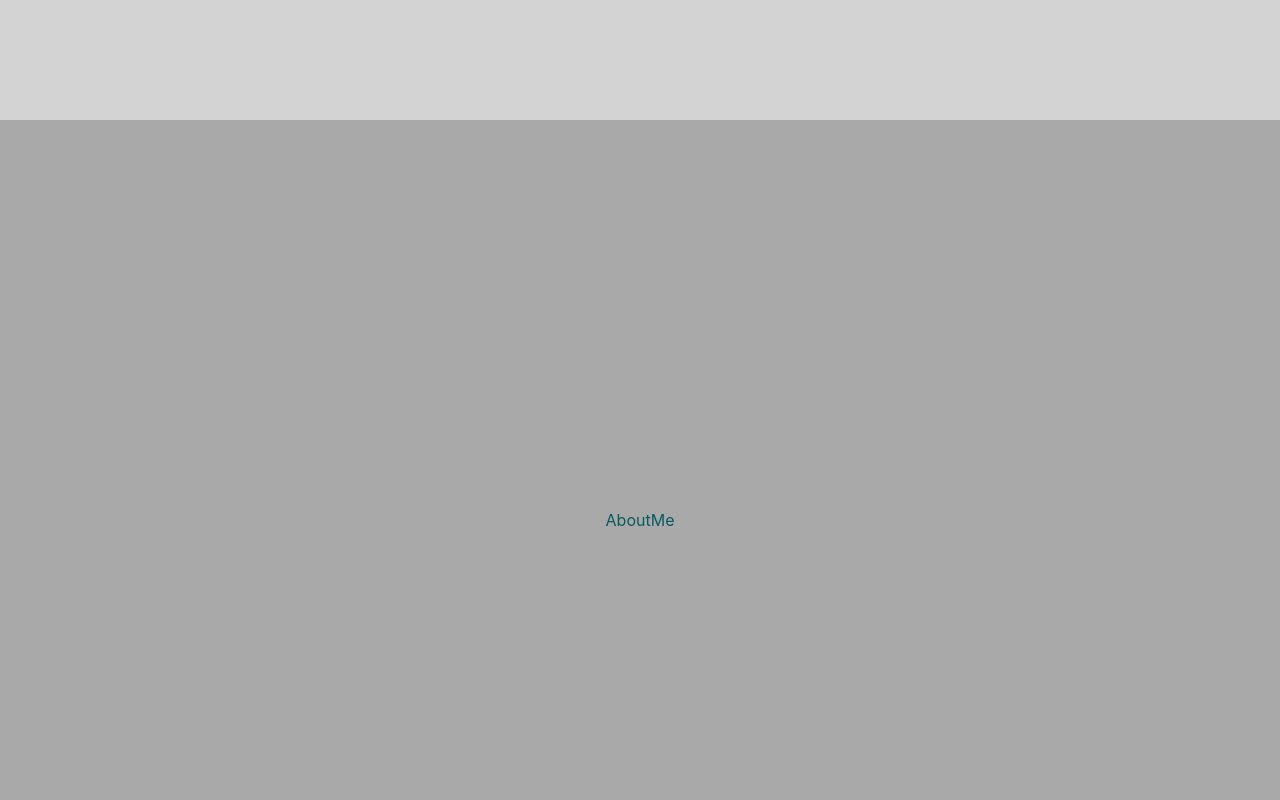
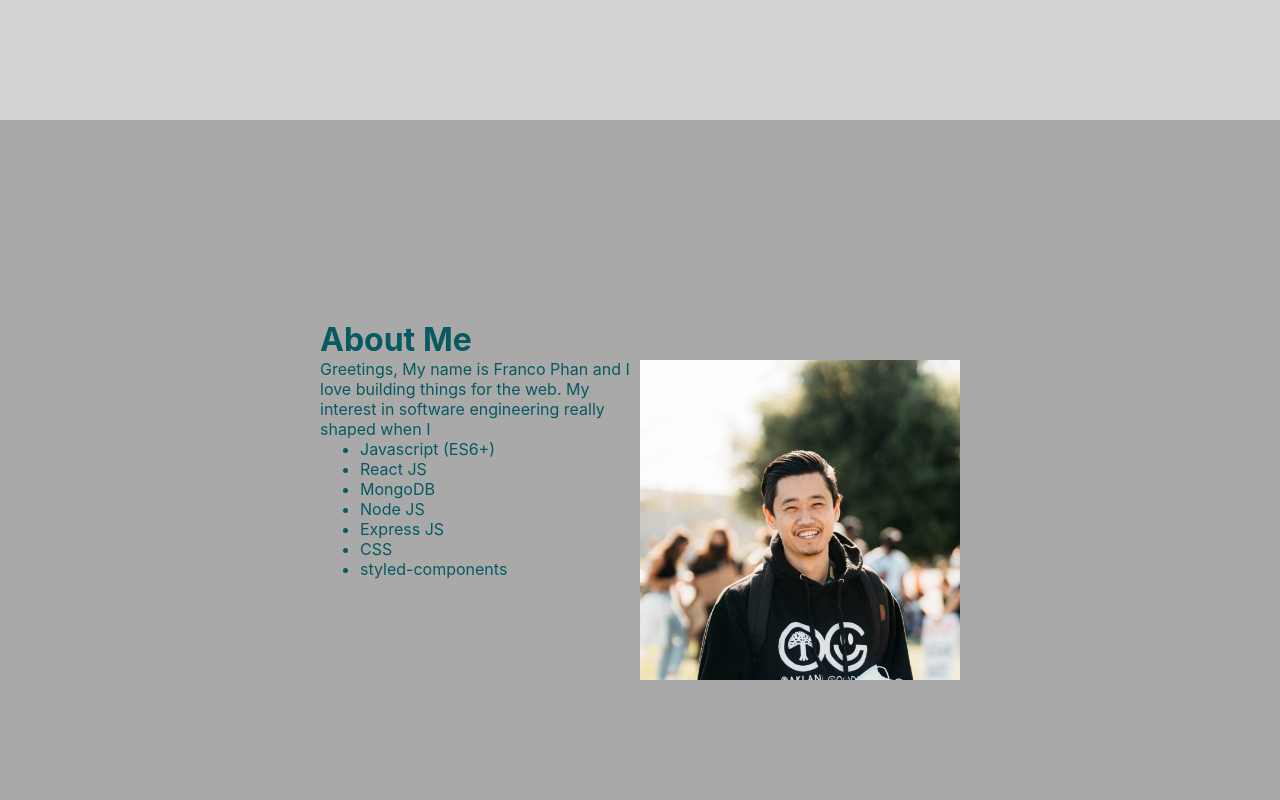
Before and after one commit to Frank-5850/Portfolio-2022, a React (Create React App) app: page / in a window 1280 px wide. Shown: the part 680-1480 px from the top of the page. Built offline with nearby package versions, Linux system fonts and the light colour scheme.

Commit message:
feat(About Me): content for about me section completed semi-completed

```diff
--- a/src/AboutMe/AboutMe.js
+++ b/src/AboutMe/AboutMe.js
@@ -1,8 +1,43 @@
 import React from "react";
-import { AboutMeWrapper } from "./AboutMe.styles";
+import photo from "../assets/profile pic.jpg";
+import {
+  AboutMeContainer,
+  AboutMeSection,
+  AboutMeWrapper,
+  Photo,
+  PhotoSection,
+  SectionText,
+  SectionTitle,
+  Skills,
+  SkillSection,
+} from "./AboutMe.styles";
 
 const AboutMe = () => {
-  return <AboutMeWrapper>AboutMe</AboutMeWrapper>;
+  return (
+    <AboutMeWrapper>
+      <AboutMeContainer>
+        <AboutMeSection>
+          <SectionTitle>About Me</SectionTitle>
+          <SectionText>
+            Greetings, My name is Franco Phan and I love building things for the
+            web. My interest in software engineering really shaped when I
+          </SectionText>
+          <SkillSection>
+            <Skills>Javascript (ES6+)</Skills>
+            <Skills>React JS</Skills>
+            <Skills>MongoDB</Skills>
+            <Skills>Node JS</Skills>
+            <Skills>Express JS</Skills>
+            <Skills>CSS</Skills>
+            <Skills>styled-components</Skills>
+          </SkillSection>
+        </AboutMeSection>
+        <PhotoSection>
+          <Photo src={photo} />
+        </PhotoSection>
+      </AboutMeContainer>
+    </AboutMeWrapper>
+  );
 };
 
 export default AboutMe;
--- a/src/AboutMe/AboutMe.styles.js
+++ b/src/AboutMe/AboutMe.styles.js
@@ -9,3 +9,46 @@ export const AboutMeWrapper = styled.div`
   width: 100vw;
   background-color: darkgrey;
 `;
+
+export const AboutMeContainer = styled.div`
+  display: flex;
+  flex-direction: row;
+  justify-content: center;
+  height: 50vh;
+  width: 50vw;
+`;
+
+export const AboutMeSection = styled.div`
+  display: flex;
+  flex-direction: column;
+  // justify-content: center;
+  height: 50vh;
+  width: 50vw;
+`;
+
+export const PhotoSection = styled.div`
+  display: flex;
+  flex-direction: column;
+  justify-content: center;
+  width: 50%;
+`;
+
+export const Photo = styled.img`
+  object-fit: contain;
+`;
+
+export const SectionTitle = styled.h1`
+  margin: 0;
+`;
+
+export const SectionText = styled.p`
+  margin: 0;
+`;
+
+export const SkillSection = styled.ul`
+  margin: 0;
+`;
+
+export const Skills = styled.li`
+  margin: 0;
+`;
```
Also changed, not shown: src/assets/profile pic.jpg (added).
